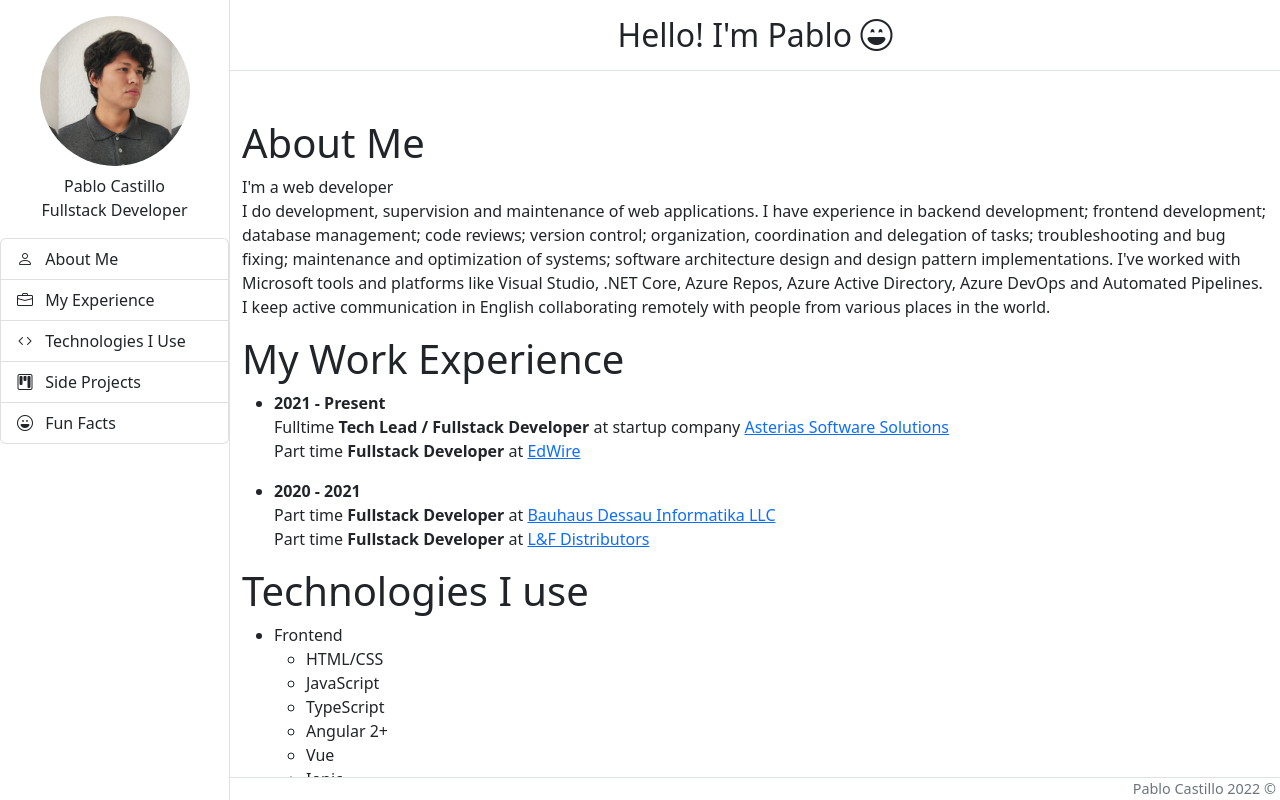
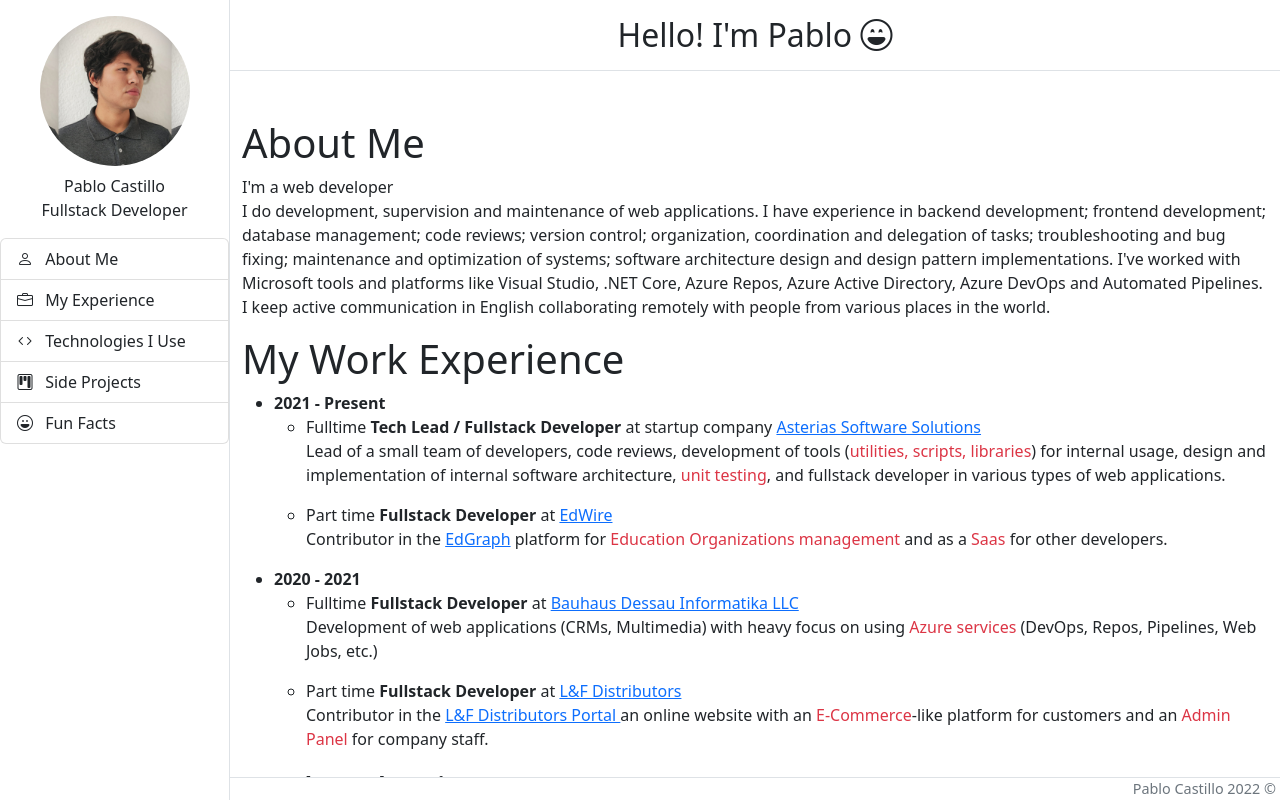
Before and after one commit to AlexCR97/AlexCR97.github.io, an Angular app in the folder src/: page / in a window 1280 px wide. Built offline with nearby package versions, Linux system fonts and the light colour scheme.

Commit message:
Added more content

```diff
--- a/src/src/app/app.component.html
+++ b/src/src/app/app.component.html
@@ -59,13 +59,27 @@
         <ul>
           <li>
             <p class="fw-bold m-0">2021 - Present</p>
+            <ul>
+              <li>
                 <p class="m-0">
-              Fulltime <b>Tech Lead / Fullstack Developer</b> at startup company
+                  Fulltime <b>Tech Lead / Fullstack Developer</b> at startup
+                  company
                   <a href="https://asterias.com.mx/" target="_blank">
                     Asterias Software Solutions
                   </a>
                 </p>
                 <p>
+                  Lead of a small team of developers, code reviews, development
+                  of tools (<span class="text-danger"
+                    >utilities, scripts, libraries</span
+                  >) for internal usage, design and implementation of internal
+                  software architecture,
+                  <span class="text-danger">unit testing</span>, and fullstack
+                  developer in various types of web applications.
+                </p>
+              </li>
+              <li>
+                <p class="m-0">
                   Part time <b>Fullstack Developer</b> at
                   <a
                     href="https://www.linkedin.com/company/edwire/about/"
@@ -74,22 +88,60 @@
                     EdWire
                   </a>
                 </p>
+                <p>
+                  Contributor in the
+                  <a href="https://www.edgraph.com/" target="_blank">EdGraph</a>
+                  platform for
+                  <span class="text-danger">
+                    Education Organizations management
+                  </span>
+                  and as a <span class="text-danger">Saas</span> for other
+                  developers.
+                </p>
+              </li>
+            </ul>
           </li>
 
           <li>
             <p class="fw-bold m-0">2020 - 2021</p>
+            <ul>
+              <li>
                 <p class="m-0">
-              Part time <b>Fullstack Developer</b> at
+                  Fulltime <b>Fullstack Developer</b> at
                   <a href="http://bditechnology.com/" target="_blank">
                     Bauhaus Dessau Informatika LLC
                   </a>
                 </p>
+                <p>
+                  Development of web applications (CRMs, Multimedia) with heavy
+                  focus on using
+                  <span class="text-danger">Azure services</span> (DevOps,
+                  Repos, Pipelines, Web Jobs, etc.)
+                </p>
+              </li>
+              <li>
                 <p class="m-0">
                   Part time <b>Fullstack Developer</b> at
                   <a href="https://www.lnfdistributors.com/" target="_blank">
                     L&F Distributors
                   </a>
                 </p>
+                <p>
+                  Contributor in the
+                  <a
+                    href="https://portal.lnfdistributors.com/login"
+                    target="_blank"
+                  >
+                    L&F Distributors Portal
+                  </a>
+                  an online website with an
+                  <span class="text-danger">E-Commerce</span>-like platform for
+                  customers and an
+                  <span class="text-danger">Admin Panel</span> for company
+                  staff.
+                </p>
+              </li>
+            </ul>
           </li>
         </ul>
       </section>
@@ -133,6 +185,8 @@
             Tools
             <ul>
               <li>PowerBi</li>
+              <li>SendGrid</li>
+              <li>MailChimp</li>
             </ul>
           </li>
           <li>
@@ -168,10 +222,10 @@
               Viex Cloud Platform
             </a>
             <p>
-              Lorem ipsum dolor sit amet consectetur adipisicing elit. Unde quos
-              corrupti nisi culpa, modi similique quasi adipisci velit nostrum
-              alias ipsa neque, dolores quo perspiciatis ducimus, consequatur
-              quae sunt voluptatum!
+              A Saas that offers services such as scheduled jobs, database
+              hosting, caching, IdP, among others, built with Angular + .NET
+              Core + MongoDB. Still a work in progress, but the most ambicuos
+              side project I've worked on.
             </p>
           </li>
           <li>
@@ -179,10 +233,9 @@
               CBTIS 15 QR
             </a>
             <p>
-              Lorem ipsum dolor sit amet consectetur adipisicing elit. Unde quos
-              corrupti nisi culpa, modi similique quasi adipisci velit nostrum
-              alias ipsa neque, dolores quo perspiciatis ducimus, consequatur
-              quae sunt voluptatum!
+              A hybrid application (web/Android) that integrates sign-up, login,
+              qr code generation, qr code scanner, user profiles, gps tracking
+              and geocoding, built with Ionic + Firebase.
             </p>
           </li>
           <li>
@@ -190,10 +243,8 @@
               CBTIS 15 Maps
             </a>
             <p>
-              Lorem ipsum dolor sit amet consectetur adipisicing elit. Unde quos
-              corrupti nisi culpa, modi similique quasi adipisci velit nostrum
-              alias ipsa neque, dolores quo perspiciatis ducimus, consequatur
-              quae sunt voluptatum!
+              A hybrid application (web/Android) that integrates OpenStreetMaps,
+              gps tracking and gps routing, built with Ionic.
             </p>
           </li>
           <li>
@@ -201,10 +252,14 @@
               Coffee Shop
             </a>
             <p>
-              Lorem ipsum dolor sit amet consectetur adipisicing elit. Unde quos
-              corrupti nisi culpa, modi similique quasi adipisci velit nostrum
-              alias ipsa neque, dolores quo perspiciatis ducimus, consequatur
-              quae sunt voluptatum!
+              An Android application to submit orders to a Coffee Shop, built
+              with Android Studio + SQLite.
+            </p>
+          </li>
+          <li>
+            <a href="#" target="_blank"> Memorama </a>
+            <p>
+              A web application to play the Memorama card game, built with Vue.
             </p>
           </li>
         </ul>
```
Lines whose indentation alone changed are shown as unchanged.
